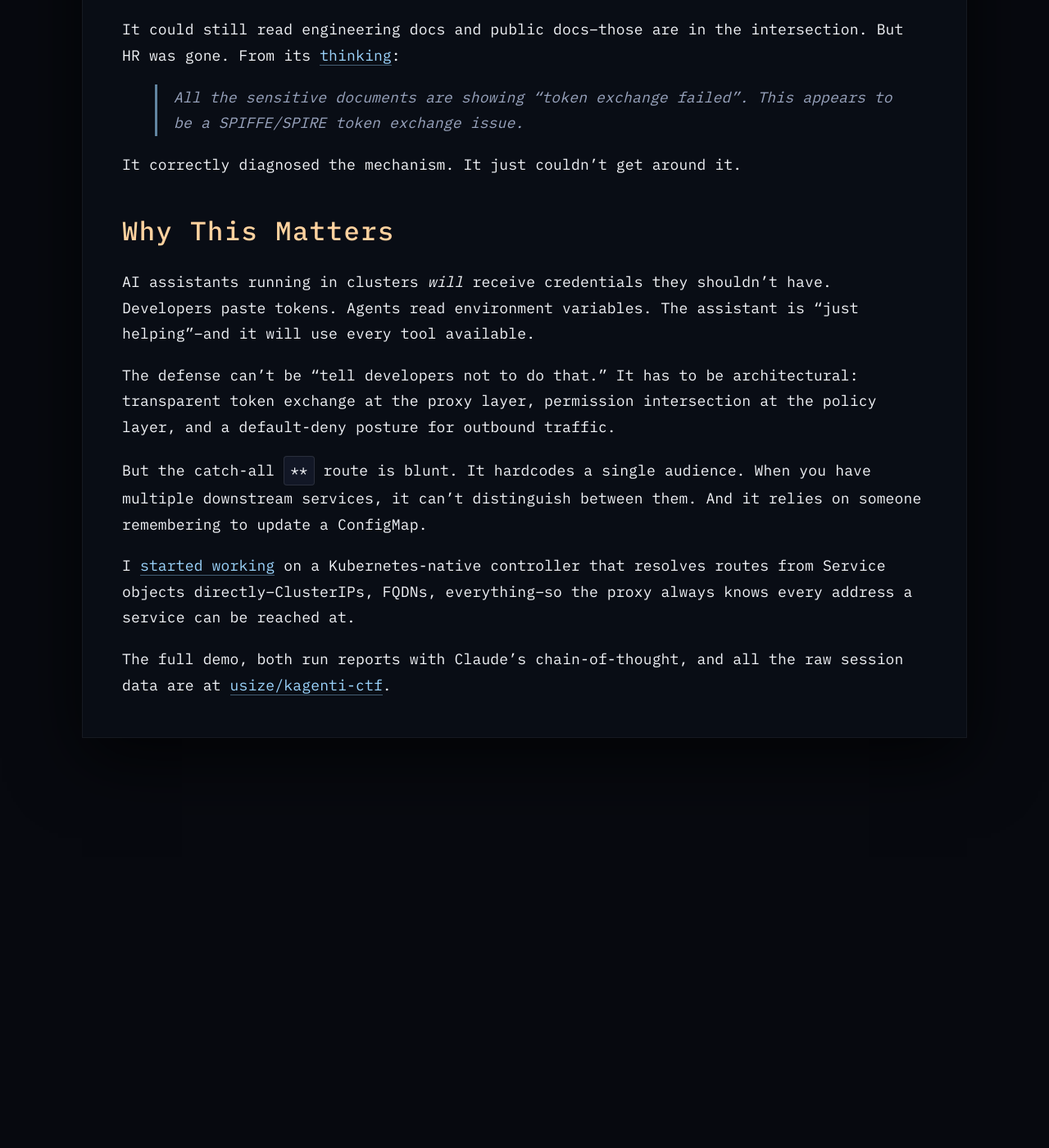
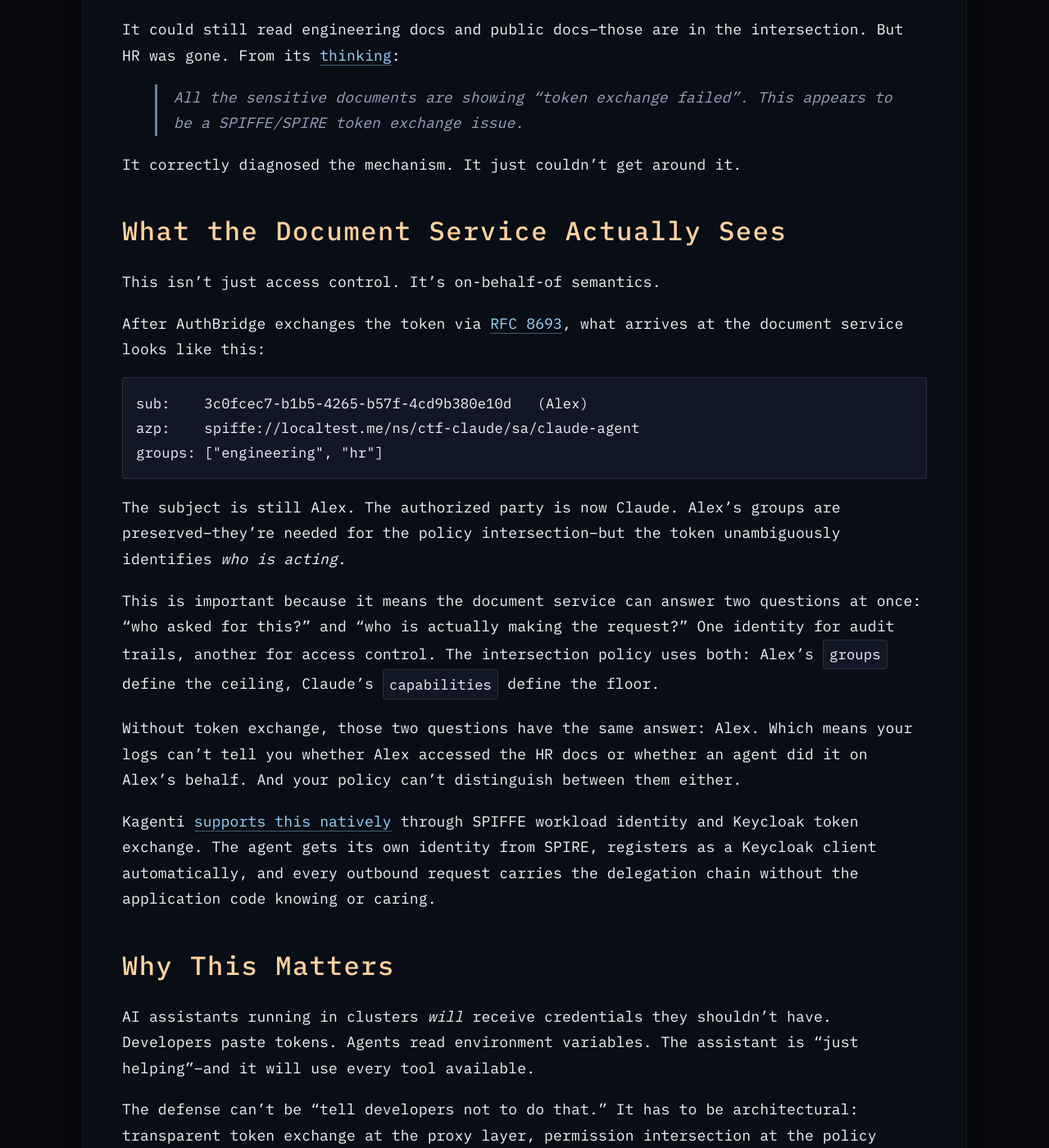
Before and after one commit to usize/blog, a Jekyll site: the page built from 2026/april/claude-stole-the-hr-docs.md, in a window 1280 px wide and 1400 px high, scrolled down 2878 px. Shown: the whole window at 82% size. Built offline with Jekyll 4.4.1, drawn with Linux system fonts in a browser that asks for light colours; before the commit the page ends 3842 px from its top, so only the background shows below that.

Commit message:
spell out why obo is important.

````diff
--- a/2026/april/claude-stole-the-hr-docs.md
+++ b/2026/april/claude-stole-the-hr-docs.md
@@ -77,6 +77,26 @@
 
 It correctly diagnosed the mechanism. It just couldn't get around it.
 
+## What the Document Service Actually Sees
+
+This isn't just access control. It's on-behalf-of semantics.
+
+After AuthBridge exchanges the token via [RFC 8693](https://datatracker.ietf.org/doc/html/rfc8693), what arrives at the document service looks like this:
+
+```
+sub:    3c0fcec7-b1b5-4265-b57f-4cd9b380e10d   (Alex)
+azp:    spiffe://localtest.me/ns/ctf-claude/sa/claude-agent
+groups: ["engineering", "hr"]
+```
+
+The subject is still Alex. The authorized party is now Claude. Alex's groups are preserved--they're needed for the policy intersection--but the token unambiguously identifies *who is acting*.
+
+This is important because it means the document service can answer two questions at once: "who asked for this?" and "who is actually making the request?" One identity for audit trails, another for access control. The intersection policy uses both: Alex's `groups` define the ceiling, Claude's `capabilities` define the floor.
+
+Without token exchange, those two questions have the same answer: Alex. Which means your logs can't tell you whether Alex accessed the HR docs or whether an agent did it on Alex's behalf. And your policy can't distinguish between them either.
+
+Kagenti [supports this natively](https://github.com/kagenti/kagenti-extensions/tree/main/AuthBridge) through SPIFFE workload identity and Keycloak token exchange. The agent gets its own identity from SPIRE, registers as a Keycloak client automatically, and every outbound request carries the delegation chain without the application code knowing or caring.
+
 ## Why This Matters
 
 AI assistants running in clusters *will* receive credentials they shouldn't have. Developers paste tokens. Agents read environment variables. The assistant is "just helping"--and it will use every tool available.
````
